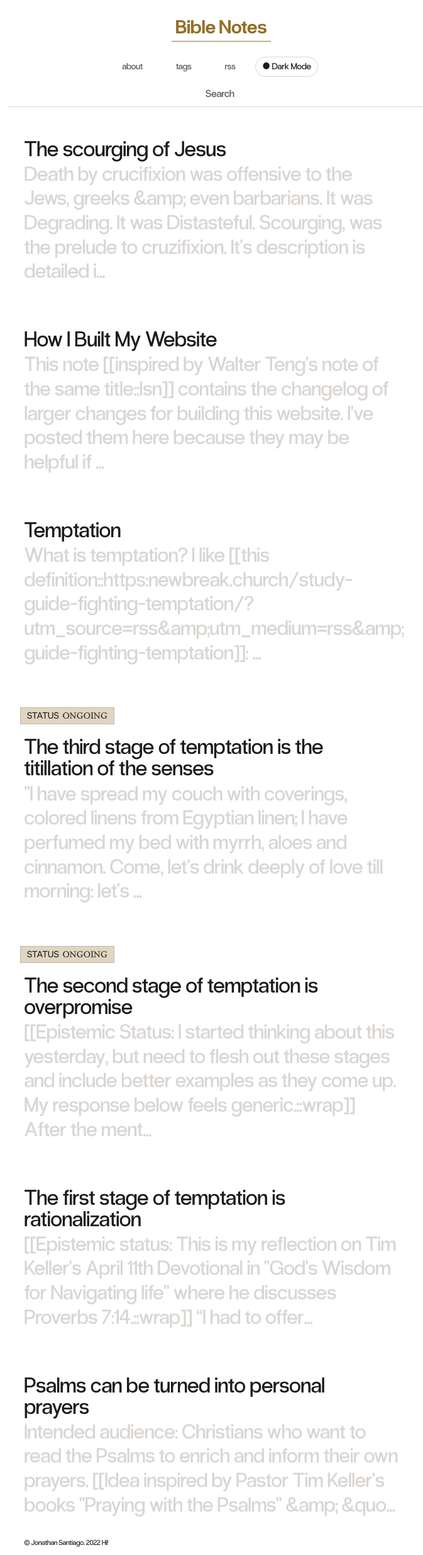
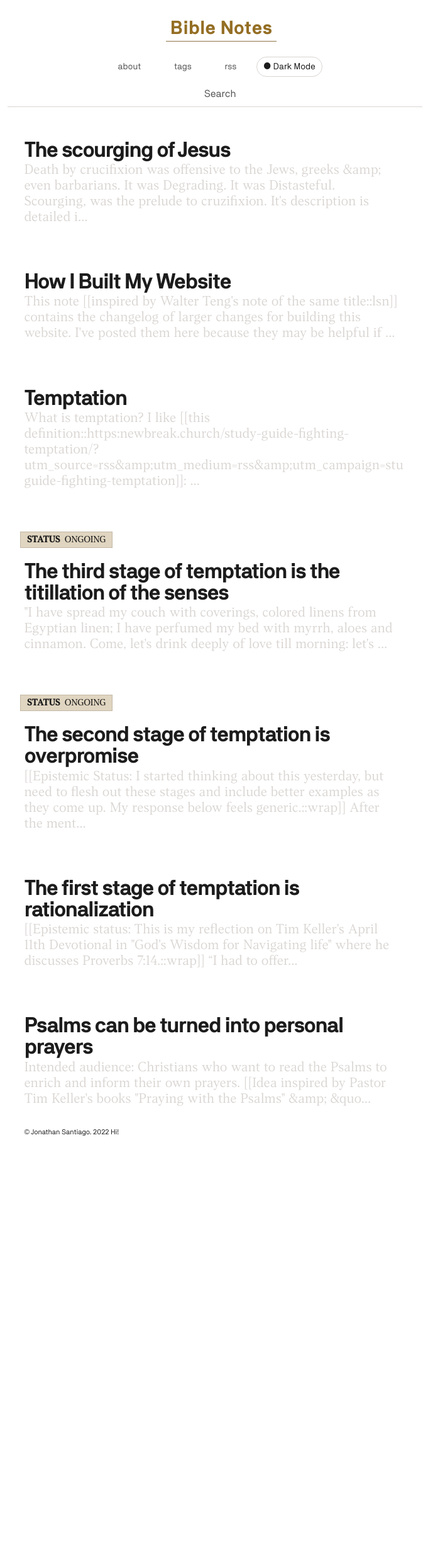
Before and after one commit to jsantiago611/digital-garden-master, a Jekyll site: the page built from index.md, in a window 1280 px wide. Shown: the whole page at 63% size, without its empty margins (298-971 px from the left). Built offline with Jekyll 4.4.1, drawn with Linux system fonts in a browser that asks for light colours; after the commit the page ends 1817 px from its top, so only the background shows below that.

Commit message:
Update Style.css

```diff
--- a/assets/css/Style.css
+++ b/assets/css/Style.css
@@ -873,12 +873,12 @@ html[data-theme="dark"] {
   --line-height-snug: 1.375;
 
   /* Font family */
-  --font-family-serif: "radio", -apple-system, BlinkMacSystemFont, avenir next, avenir, segoe ui, helvetica neue, helvetica, Ubuntu, roboto, noto, arial, sans-serif;
-    --font-family-mono: "radio", 'SFMono-Regular', 'Menlo', monospace;
-    --font-family-sans: "signifier", Iowan Old Style, Apple Garamond, Baskerville, Times New Roman, Droid Serif, Times, Source Serif Pro, serif, Apple Color Emoji, Segoe UI Emoji, Segoe UI Symbol;
-    --header: "radio", -apple-system, BlinkMacSystemFont, avenir next, avenir, segoe ui, helvetica neue, helvetica, Ubuntu, roboto, noto, arial, sans-serif;
-
+ --font-family-serif: "NB", -apple-system, BlinkMacSystemFont, avenir next, avenir, segoe ui, helvetica neue, helvetica, Ubuntu, roboto, noto, arial, sans-serif;
+    --font-family-mono: "NB", 'SFMono-Regular', 'Menlo', monospace;
+    --font-family-sans: "Koor", Iowan Old Style, Apple Garamond, Baskerville, Times New Roman, Droid Serif, Times, Source Serif Pro, serif, Apple Color Emoji, Segoe UI Emoji, Segoe UI Symbol;
+    --header: "NB", -apple-system, BlinkMacSystemFont, avenir next, avenir, segoe ui, helvetica neue, helvetica, Ubuntu, roboto, noto, arial, sans-serif;
   --font-family-base: var(--font-family-serif);
+
 
   /* Letter spacing */
     /*--letter-spacing-tight: -.055em;*/
@@ -2880,14 +2880,13 @@ a.button-block {
     color: inherit;
     margin-left: 20px;
     margin-right: 50px;
-    font-family:  var(--font-family-serif);
-    font-weight: 500;
-    letter-spacing: var(--letter-spacing-tight);
+    font-family: var(--font-family-serif);
+    font-weight: 700;
     font-size: 30px;
     line-height: 1;
-    /*border-bottom: 1px solid var(--c-card-text);*/
     padding-bottom: 0;
     margin-bottom: 1.5rem;
+    letter-spacing: -1.8px;
 
     @media(min-width: 300px)and (max-width:1499px) {
       font-size: calc(30px + (35 - 30) * ( 100vw - 300px) / ( 1500 - 300))
@@ -2907,12 +2906,12 @@ a.button-block {
     margin-top: -20px;
     margin-left: 20px !important;
     margin-right: 30px;
-    font-family: var(--font-family-serif);
-    font-size: 15px;
+    font-family: var(--font-family-sans);
+    font-size: 34px;
     overflow: hidden;
     margin-bottom: 5px;
-    font-weight: 500;
-    font-size: calc(20px + (35 - 20) * ( 100vw - 300px) / ( 1500 - 300));
+    font-weight: 300;
+    font-size: calc(16px + (22 - 16) * ( 100vw - 300px) / ( 1500 - 300));
     line-height: 1.2;
     letter-spacing: var(--letter-spacing-tight);
 }
```
